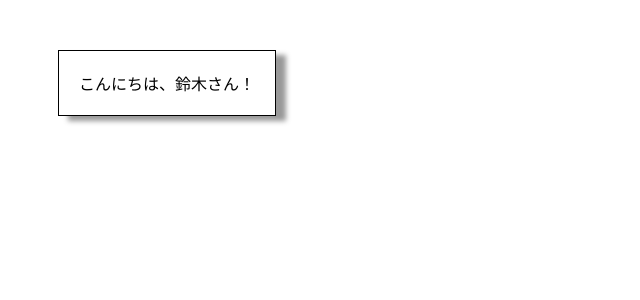
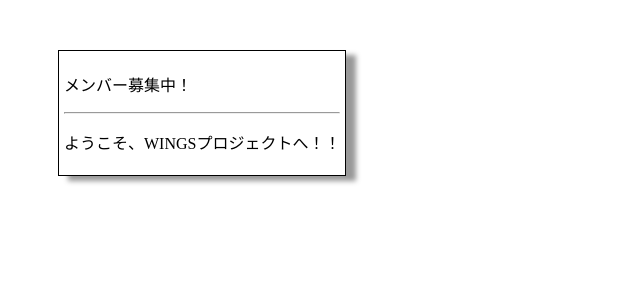
Before and after one commit to Yuma0309/Study-React, a JavaScript app in the folder React_sample_Yuma/my-react/: page / in a window 1280 px wide. Shown: the top 300 px of the page, without its empty margins (0-640 px from the left). Built offline with nearby package versions, Linux system fonts and the light colour scheme.

Commit message:
リスト3-3-4までの動作を確認

```diff
--- a/React_sample_Yuma/my-react/src/index.js
+++ b/React_sample_Yuma/my-react/src/index.js
@@ -1,15 +1,18 @@
 // React関連のライブラリをインポート
 import ReactDOM from 'react-dom/client';
-import StyledPanel from './chap03/StyledPanel';
-import MyHello from './chap03/MyHello';
+import TitledPanel from './chap03/TitledPanel';
 
 // Reactアプリ（Appコンポーネント）を描画
 const root = ReactDOM.createRoot(document.getElementById('root'));
 
 root.render(
-  <StyledPanel>
-    {/* <p>メンバー募集中！</p>
-    <p>ようこそ、WINGSプロジェクトへ！！</p> */}
-    <MyHello myName="鈴木" />
-  </StyledPanel>
+  <TitledPanel
+    title={
+      <p>メンバー募集中！</p>
+    }
+    body={
+      <p>ようこそ、WINGSプロジェクトへ！！</p>
+    }
+  >
+  </TitledPanel>
 );
```
